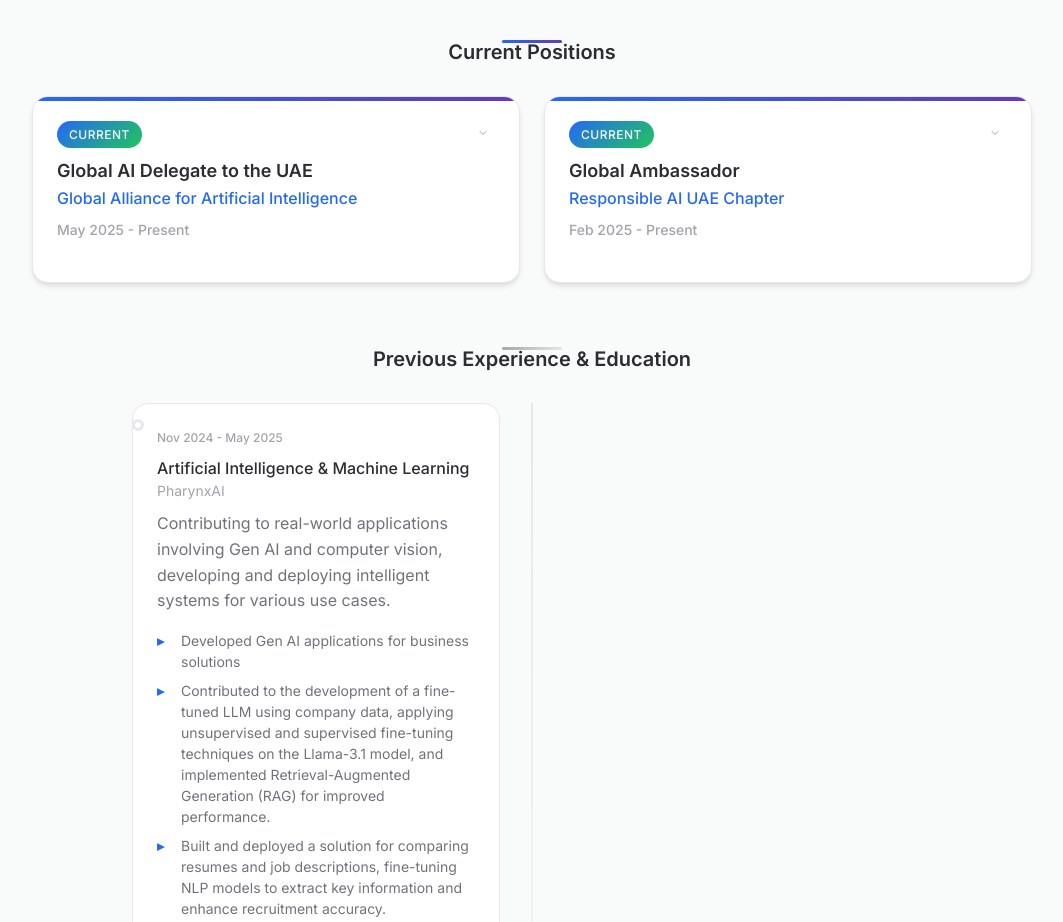
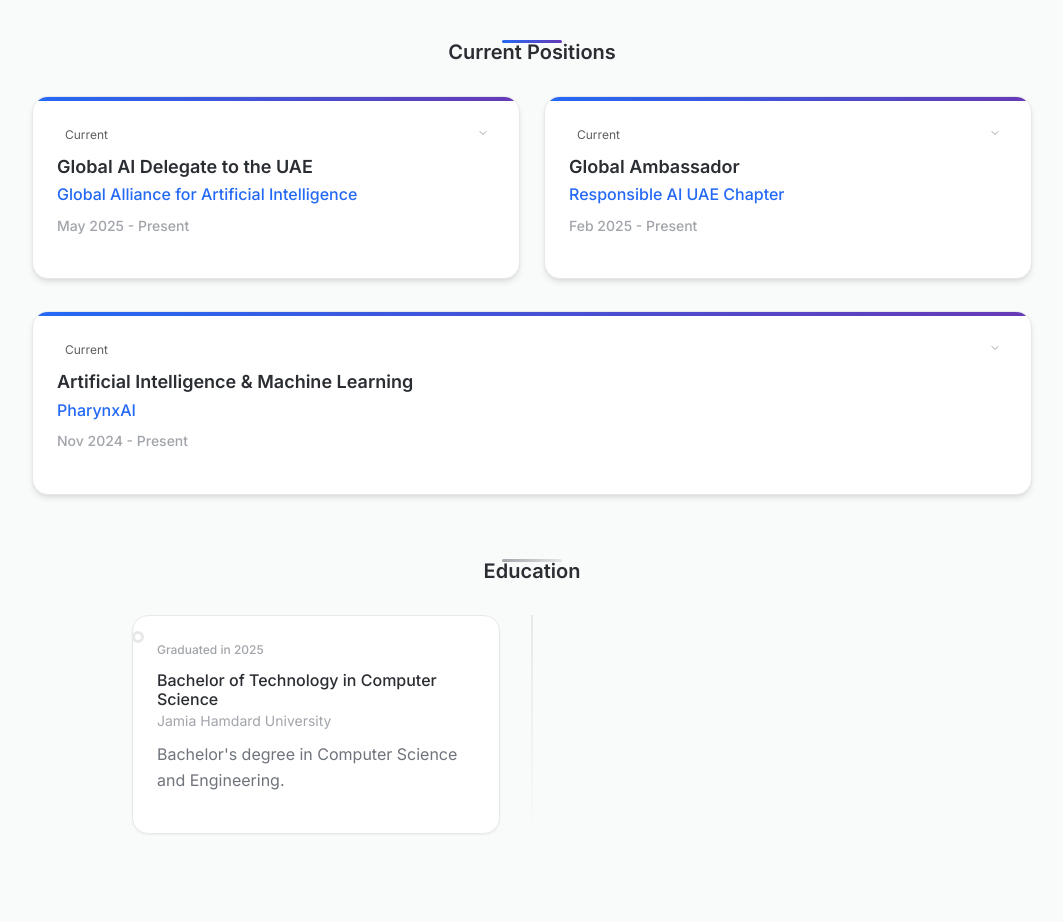
Before and after one commit to lBRAHIM8323/portfolio_webpage, a plain HTML site: page index.html in a window 1280 px wide. Shown: the part 4040-4962 px from the top of the page, without its empty margins (108-1171 px from the left). Drawn offline with Linux system fonts and the light colour scheme.

Commit message:
Experience and education section

```diff
--- a/css/style.css
+++ b/css/style.css
@@ -787,7 +787,6 @@
 }
 
 /* Experience Section - Concurrent Positions Layout */
-/* Experience Section - Concurrent Positions Layout */
 .experience-container {
   max-width: 1000px;
   margin: 0 auto;
@@ -873,16 +872,19 @@
 
 .position-badge {
   display: inline-block;
-  background: linear-gradient(135deg, hsl(var(--primary-color)), hsl(var(--accent-color)));
-  color: white;
-  padding: var(--space-1) var(--space-3);
+  background: linear-gradient(135deg, hsl(var(--primary-color), 60%, 85%), hsl(var(--accent-color), 60%, 85%));
+  color: hsl(0, 0%, 30%);
+  padding: var(--space-1) var(--space-2);
   border-radius: var(--radius-full);
   font-size: var(--font-size-xs);
-  font-weight: var(--font-weight-medium);
-  text-transform: uppercase;
-  letter-spacing: 0.5px;
-  margin-bottom: var(--space-3);
-}
+  font-weight: var(--font-weight-normal);
+  text-transform: none;
+  letter-spacing: normal;
+  opacity: 0.9;
+  margin-bottom: var(--space-2);
+}
+
+
 
 .position-title {
   font-size: var(--font-size-lg);
--- a/index.html
+++ b/index.html
@@ -523,19 +523,26 @@
                             </div>
                         </div>
                     </div>
-                </div>
+                    <div class="position-card">
+                        <div class="position-header">
+                            <div class="position-info">
+                                <span class="position-badge">Current</span>
+                                <h4 class="position-title">Artificial Intelligence & Machine Learning</h4>
+                                <h5 class="position-company">PharynxAI</h5>
+                                <span class="position-duration">Nov 2024 - Present</span>
+                            </div>
+                            <div class="expand-icon">
+                                <svg width="12" height="12" viewBox="0 0 24 24" fill="none" stroke="currentColor" stroke-width="2" stroke-linecap="round" stroke-linejoin="round">
+                                    <polyline points="6,9 12,15 18,9"></polyline>
+                                </svg>
+                            </div>
+                        </div>
 
-                <!-- Previous Experience Timeline -->
-                <div class="previous-experience">
-                    <h3>Previous Experience & Education</h3>
-                    <div class="experience-timeline">
-                        <div class="timeline-item">
-                            <div class="timeline-marker"></div>
-                            <div class="timeline-content">
-                                <span class="timeline-date">Nov 2024 - May 2025</span>
-                                <h4>Artificial Intelligence & Machine Learning</h4>
-                                <h5>PharynxAI</h5>
-                                <p>Contributing to real-world applications involving Gen AI and computer vision, developing and deploying intelligent systems for various use cases.</p>
+                        <div class="position-details">
+                            <div class="position-details-content">
+                                <p class="position-description">
+                                    Contributing to real-world applications involving Gen AI and computer vision, developing and deploying intelligent systems for various use cases.
+                                </p>
                                 <ul class="position-highlights">
                                     <li>Developed Gen AI applications for business solutions</li>
                                     <li>Contributed to the development of a fine-tuned LLM using company data, applying unsupervised and supervised fine-tuning techniques on the Llama-3.1 model, and implemented Retrieval-Augmented Generation (RAG) for improved performance.</li>
@@ -547,7 +554,13 @@
                                 </a>
                             </div>
                         </div>
+                    </div>
+                </div>
 
+                <!-- Previous Experience Timeline -->
+                <div class="previous-experience">
+                    <h3>Education</h3>
+                    <div class="experience-timeline">
                         <div class="timeline-item">
                             <div class="timeline-marker"></div>
                             <div class="timeline-content">
@@ -651,7 +664,7 @@
                             <i class="fas fa-map-marker-alt"></i>
                             <div>
                                 <h4>Location</h4>
-                                <p>United Arab Emirates</p>
+                                <p>Ajman, United Arab Emirates</p>
                             </div>
                         </div>
                     </div>
```
